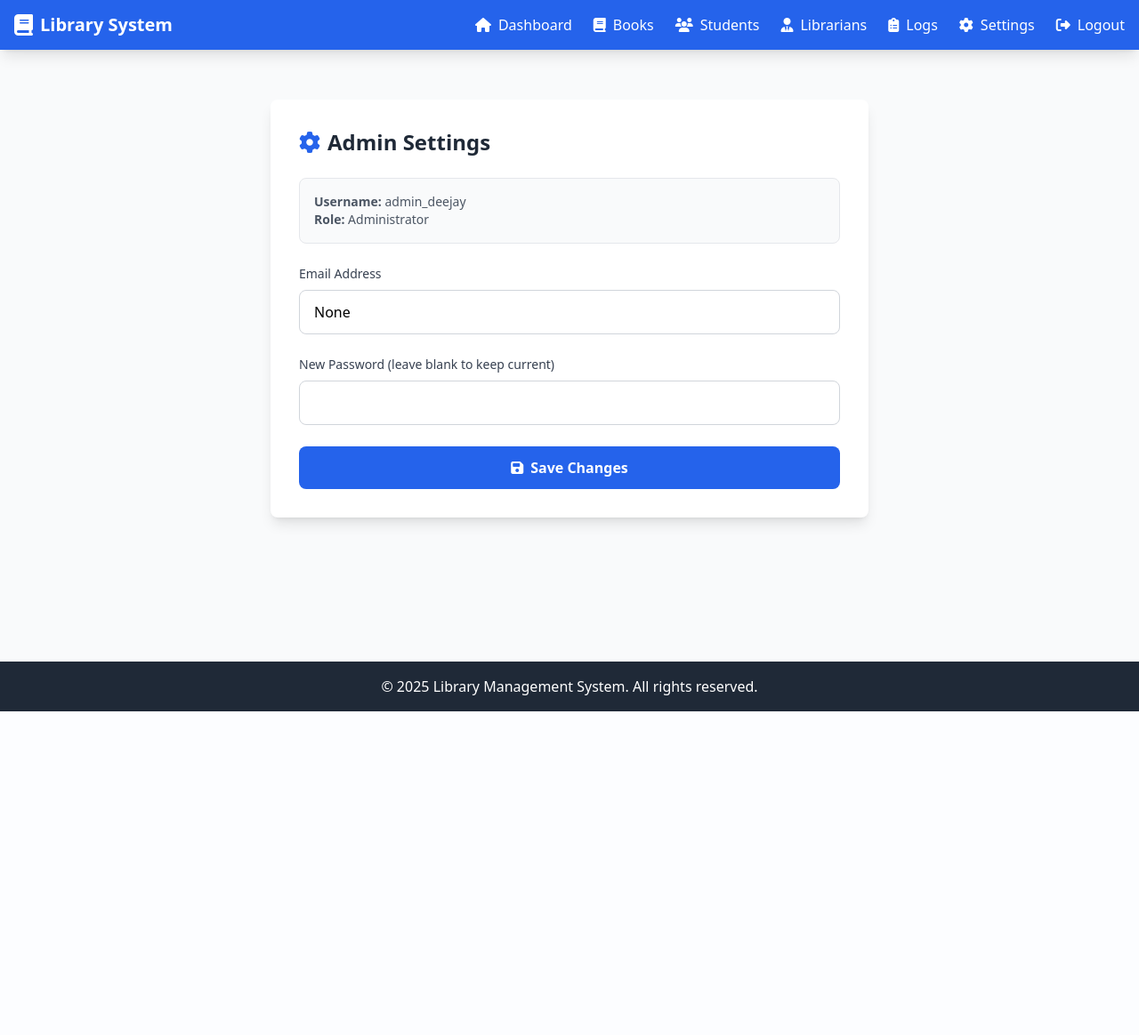
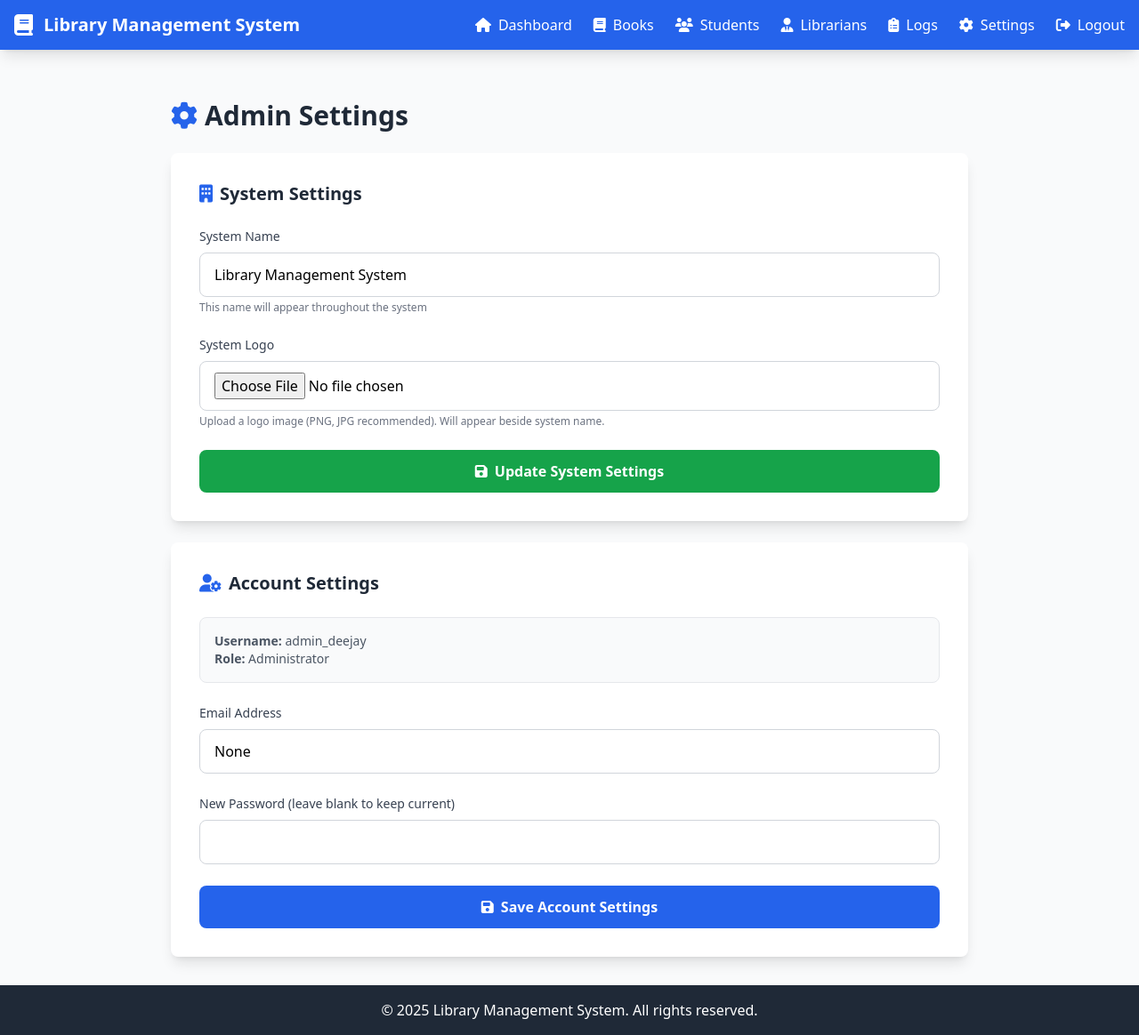
Before and after one commit to itsmehedwig/library, a Django app: page /admin/settings/ in a window 1280 px wide. Shown: the whole page at 89% size. Before the commit the page ends 800 px from the top, so only its background shows below. Run offline with Django 5.2, Linux system fonts and the light colour scheme; a user stored in the database is signed in; data comes from the database, SQL or seed files in the repository; some libraries are stand-ins or nearby versions.

Commit message:
Update system appearance and administrator settings with dynamic logo and name
Implement dynamic system name and logo display across various templates, and enhance admin settings to allow name and logo updates.

Replit-Commit-Author: Agent
Replit-Commit-Session-Id: 0ed7bf77-3e7c-41b4-8807-1825756e3ebb
Replit-Commit-Checkpoint-Type: intermediate_checkpoint
Replit-Commit-Screenshot-Url: https://storage.googleapis.com/screenshot-production-us-central1/4d8cc85a-bfd1-41f0-8a36-a34d1bf10c03/0ed7bf77-3e7c-41b4-8807-1825756e3ebb/UdOnFYG

```diff
--- /dev/null
+++ b/library/context_processors.py
@@ -0,0 +1,10 @@
+from .models import SystemSettings
+
+def system_settings(request):
+    """
+    Make system settings available to all templates
+    """
+    settings = SystemSettings.get_settings()
+    return {
+        'system_settings': settings
+    }
--- a/library/templates/library/admin_settings.html
+++ b/library/templates/library/admin_settings.html
@@ -1,11 +1,49 @@
 {% extends 'library/base.html' %}
+{% load crispy_forms_tags %}
 
 {% block title %}Admin Settings{% endblock %}
 
 {% block content %}
-<div class="max-w-2xl mx-auto bg-white rounded-lg shadow-lg p-8">
-    <h1 class="text-2xl font-bold text-gray-800 mb-6"><i class="fas fa-cog mr-2 text-blue-600"></i>Admin Settings</h1>
+<div class="max-w-4xl mx-auto">
+    <h1 class="text-3xl font-bold text-gray-800 mb-6"><i class="fas fa-cog mr-2 text-blue-600"></i>Admin Settings</h1>
 
+    <!-- System Settings Section -->
+    <div class="bg-white rounded-lg shadow-lg p-8 mb-6">
+        <h2 class="text-xl font-bold text-gray-800 mb-4">
+            <i class="fas fa-building mr-2 text-blue-600"></i>System Settings
+        </h2>
+        <form method="post" enctype="multipart/form-data" class="space-y-6">
+            {% csrf_token %}
+
+            <div>
+                <label class="block text-sm font-medium text-gray-700 mb-2">System Name</label>
+                {{ form.system_name }}
+                <p class="text-xs text-gray-500 mt-1">This name will appear throughout the system</p>
+            </div>
+
+            <div>
+                <label class="block text-sm font-medium text-gray-700 mb-2">System Logo</label>
+                {{ form.system_logo }}
+                {% if system_settings.system_logo %}
+                    <div class="mt-3">
+                        <p class="text-sm text-gray-600 mb-2">Current Logo:</p>
+                        <img src="{{ system_settings.system_logo.url }}" alt="System Logo" class="h-20 object-contain border border-gray-300 rounded p-2">
+                    </div>
+                {% endif %}
+                <p class="text-xs text-gray-500 mt-1">Upload a logo image (PNG, JPG recommended). Will appear beside system name.</p>
+            </div>
+
+            <button type="submit" name="update_system" class="w-full bg-green-600 text-white py-3 rounded-lg hover:bg-green-700 transition font-semibold">
+                <i class="fas fa-save mr-2"></i>Update System Settings
+            </button>
+        </form>
+    </div>
+
+    <!-- Account Settings Section -->
+    <div class="bg-white rounded-lg shadow-lg p-8">
+        <h2 class="text-xl font-bold text-gray-800 mb-4">
+            <i class="fas fa-user-cog mr-2 text-blue-600"></i>Account Settings
+        </h2>
         <form method="post" class="space-y-6">
             {% csrf_token %}
 
@@ -27,8 +65,9 @@
             </div>
 
             <button type="submit" class="w-full bg-blue-600 text-white py-3 rounded-lg hover:bg-blue-700 transition font-semibold">
-            <i class="fas fa-save mr-2"></i>Save Changes
+                <i class="fas fa-save mr-2"></i>Save Account Settings
             </button>
         </form>
     </div>
+</div>
 {% endblock %}
--- a/library/templates/library/base.html
+++ b/library/templates/library/base.html
@@ -35,9 +35,13 @@
          :class="{ '-translate-y-full': hidden && '{{ user.user_type }}' === 'pos' }">
         <div class="container mx-auto px-4 py-3 flex items-center justify-between">
             <!-- Logo -->
-            <div class="flex items-center space-x-2">
-                <i class="fas fa-book text-2xl"></i>
-                <span class="text-xl font-bold">Library System</span>
+            <div class="flex items-center space-x-3">
+                {% if system_settings.system_logo %}
+                    <img src="{{ system_settings.system_logo.url }}" alt="Logo" class="h-8 w-8 object-contain">
+                {% else %}
+                    <i class="fas fa-book text-2xl"></i>
+                {% endif %}
+                <span class="text-xl font-bold">{{ system_settings.system_name|default:"Library System" }}</span>
             </div>
 
             <!-- Desktop Menu -->
@@ -120,7 +124,7 @@
 
     <!-- Footer -->
     <footer class="bg-gray-800 text-white text-center py-4 text-sm md:text-base mt-auto">
-        <p>&copy; 2025 Library Management System. All rights reserved.</p>
+        <p>&copy; 2025 {{ system_settings.system_name|default:"Library Management System" }}. All rights reserved.</p>
     </footer>
 
     <script src="{% static 'js/loading.js' %}"></script>
--- a/library/views.py
+++ b/library/views.py
@@ -193,7 +193,7 @@ def student_dashboard(request):
     if category:
         books = books.filter(category=category)
 
-    categories = Book.objects.values_list('category', flat=True).distinct()
+    categories = Book.objects.values_list('category', flat=True).distinct().order_by('category')
 
     returned_count = Transaction.objects.filter(
         student=student,
@@ -1064,7 +1064,7 @@ def student_books(request):
     if category:
         books = books.filter(category=category)
 
-    categories = Book.objects.values_list('category', flat=True).distinct()
+    categories = Book.objects.values_list('category', flat=True).distinct().order_by('category')
 
     paginator = Paginator(books, 12)
     page_number = request.GET.get('page')
--- a/library_system/settings.py
+++ b/library_system/settings.py
@@ -70,6 +70,7 @@ TEMPLATES = [
                 'django.contrib.auth.context_processors.auth',
                 'django.contrib.messages.context_processors.messages',
                 'django.template.context_processors.media',
+                'library.context_processors.system_settings',
             ],
         },
     },
```
Also changed, not shown: library/templates/library/login.html (+6 -2 lines), library/templates/library/student_registration.html (+7 -1 lines), library/templates/library/verify_student_id.html (+7 -1 lines), 2 other files. Lines whose indentation alone changed are shown as unchanged.
